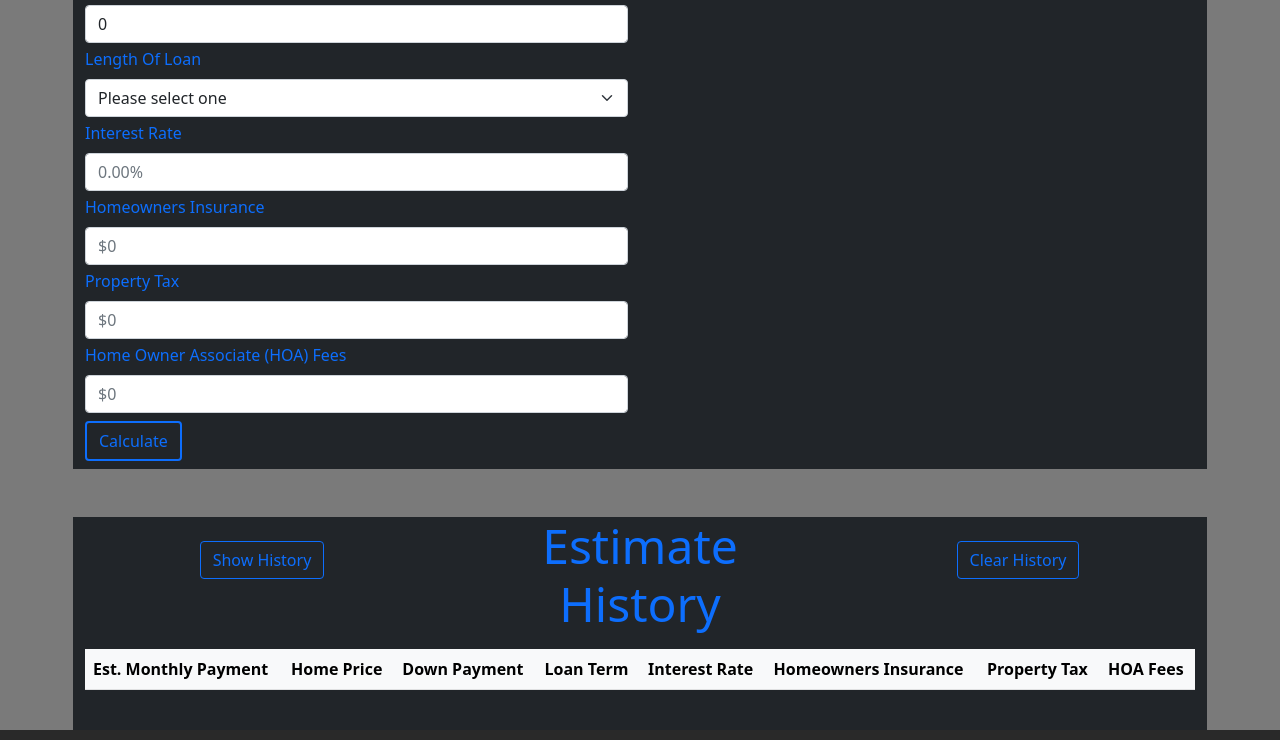
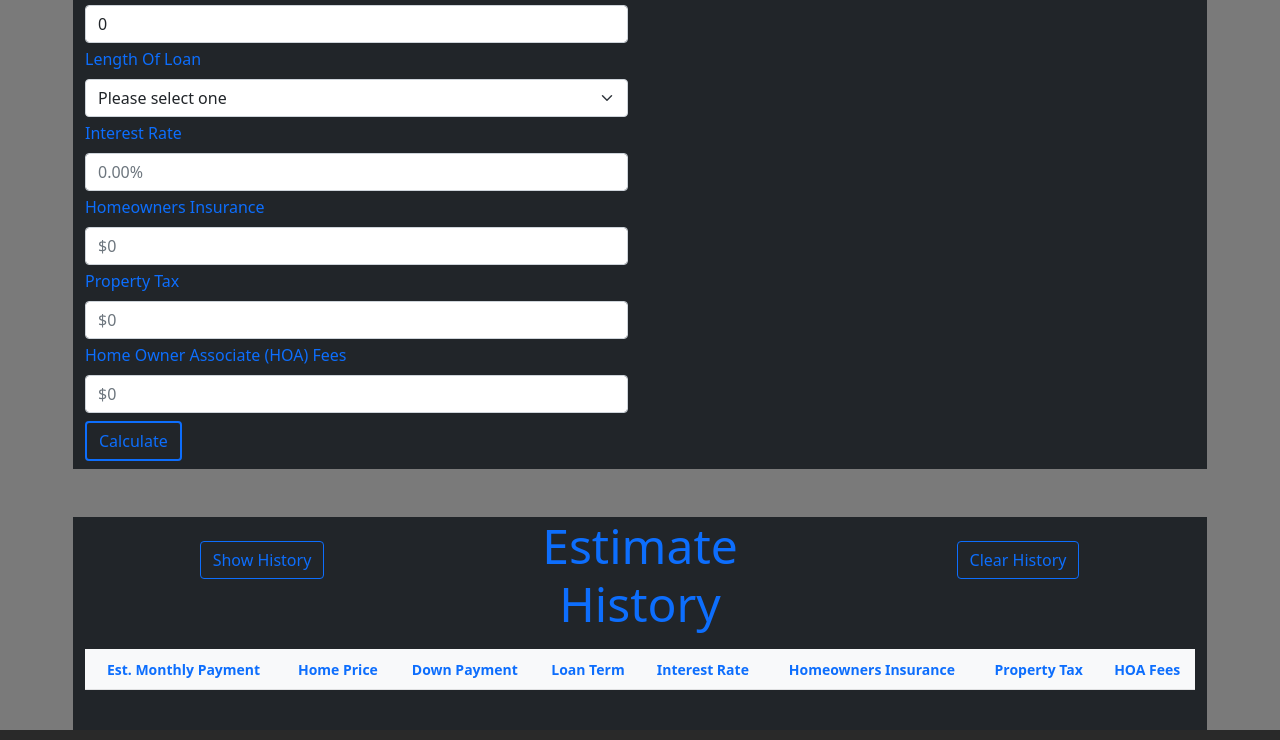
Before and after one commit to mattsnyde/Mortgage-Calc-V2, a plain HTML site: page app.html in a window 1280 px wide. Shown: the part 319-1059 px from the top of the page. Drawn offline with nearby package versions, Linux system fonts and the light colour scheme.

Commit message:
Final changes before deployment

```diff
--- a/app.html
+++ b/app.html
@@ -34,7 +34,7 @@
                         <a class="nav-link active" href="app.html">The App</a>
                     </li>
                     <li class="nav-item">
-                        <a class="nav-link" href="code.html">The Code</a>
+                        <a class="nav-link" href="">The Code</a>
                     </li>
                     <li class="nav-item">
                         <a class="nav-link" target="_blank" href="#">Git Repo</a>
@@ -115,18 +115,18 @@
                 </div>
                  <div class="col-12 mt-2">
                      <div class="holder table-responsive pb-4">
-                         <table class="table table-striped table-border table-light">
+                         <table class="table table-striped table-border table-light text-center">
                              <tbody id="results">
                                  <thead> <!--Creates table heading but leaves the body relatively empty since that is generated through javascript.-->
-                                    <tr>
-                                        <th scope='col'>Est. Monthly Payment</th>
-                                        <th scope='col'>Home Price</th>
-                                        <th scope='col'>Down Payment</th>
-                                        <th scope='col'>Loan Term</th>
-                                        <th scope='col'>Interest Rate</th>
-                                        <th scope='col'>Homeowners Insurance</th>
-                                        <th scope='col'>Property Tax</th>
-                                        <th scope='col'>HOA Fees</th>
+                                    <tr class="text-primary">
+                                        <th scope='col'><small>Est. Monthly Payment</small></th>
+                                        <th scope='col'><small>Home Price</small></th>
+                                        <th scope='col'><small>Down Payment</small></th>
+                                        <th scope='col'><small>Loan Term</small></th>
+                                        <th scope='col'><small>Interest Rate</small></th>
+                                        <th scope='col'><small>Homeowners Insurance</small></th>
+                                        <th scope='col'><small>Property Tax</small></th>
+                                        <th scope='col'><small>HOA Fees</small></th>
                                     </tr>
                                  </thead>
                             </tbody>
```
Also changed, not shown: index.html (+7 -7 lines).
